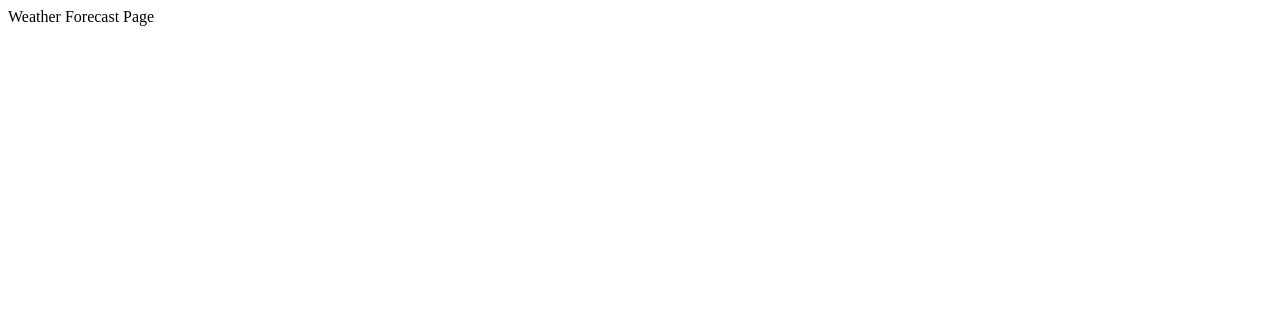
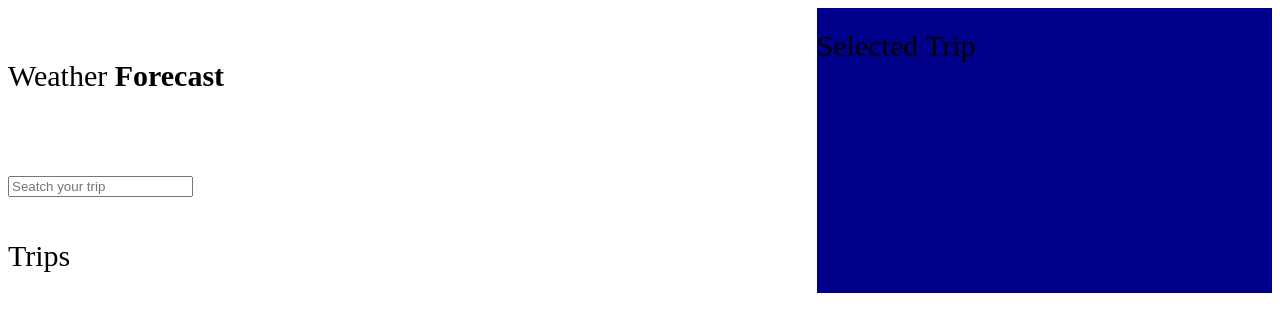
Before and after one commit to Artem-Balanovskyi/Trip-weather-app, a React (Create React App) app: page / in a window 1280 px wide. Shown: the top 332 px of the page. Built offline with nearby package versions, Linux system fonts and the light colour scheme.

Commit message:
feat: add basic html structure

```diff
--- a/package.json
+++ b/package.json
@@ -11,11 +11,12 @@
     "@types/node": "^16.18.39",
     "@types/react": "^18.2.18",
     "@types/react-dom": "^18.2.7",
+    "axios": "^1.4.0",
     "react": "^18.2.0",
     "react-dom": "^18.2.0",
     "react-redux": "^8.1.2",
     "react-router-dom": "^6.14.2",
-    "react-scripts": "5.0.1",
+    "react-scripts": "^5.0.1",
     "redux": "^4.2.1",
     "redux-persist": "^6.0.0",
     "typescript": "^4.9.5",
--- a/src/App.tsx
+++ b/src/App.tsx
@@ -1,6 +1,6 @@
 import React from 'react';
 import {Route, Routes} from "react-router-dom";
-import {WeatherForecastPage} from "./pages/WeatherForecastPage";
+import {WeatherForecastPage} from "./pages/WeatherForecastPage/WeatherForecastPage";
 
 function App() {
     return (
--- /dev/null
+++ b/src/Globals.d.ts
@@ -0,0 +1 @@
+declare module "*.module.css";
--- a/src/pages/WeatherForecastPage.tsx
+++ /dev/null
@@ -1,9 +0,0 @@
-import React from "react";
-
-export function WeatherForecastPage() {
-    return (
-        <>
-            Weather Forecast Page
-        </>
-    )
-}
--- /dev/null
+++ b/src/pages/WeatherForecastPage/WeatherForecastPage.module.css
@@ -0,0 +1,17 @@
+.flex_container {
+    display: flex;
+}
+
+.flex_container > div {
+    line-height: 75px;
+    font-size: 30px;
+}
+
+.all_trips {
+    flex-grow: 2;
+}
+
+.selected_trip {
+    background: darkblue;
+    flex-grow: 1;
+}
--- /dev/null
+++ b/src/pages/WeatherForecastPage/WeatherForecastPage.tsx
@@ -0,0 +1,26 @@
+import React from "react";
+import s from "./WeatherForecastPage.module.css";
+
+export function WeatherForecastPage() {
+    return (
+        <>
+            <div className={s.flex_container}>
+                <div className={s.all_trips}>
+                    <div className="title">
+                        <p>Weather <b>Forecast</b></p>
+                    </div>
+                    <div className="search_bar">
+                        <input type="text" placeholder="Seatch your trip"/>
+                    </div>
+                    <div className="trips_list">
+                        Trips
+                    </div>
+
+                </div>
+                <div className={s.selected_trip}>
+                    Selected Trip
+                </div>
+            </div>
+        </>
+    )
+}
--- a/tsconfig.json
+++ b/tsconfig.json
@@ -18,7 +18,8 @@
     "resolveJsonModule": true,
     "isolatedModules": true,
     "noEmit": true,
-    "jsx": "react-jsx"
+    "jsx": "react-jsx",
+    "plugins": [{ "name": "typescript-plugin-css-modules" }]
   },
   "include": [
     "src"
```
Also changed, not shown: 2 other files (tests, documents, lock files or other folders).
